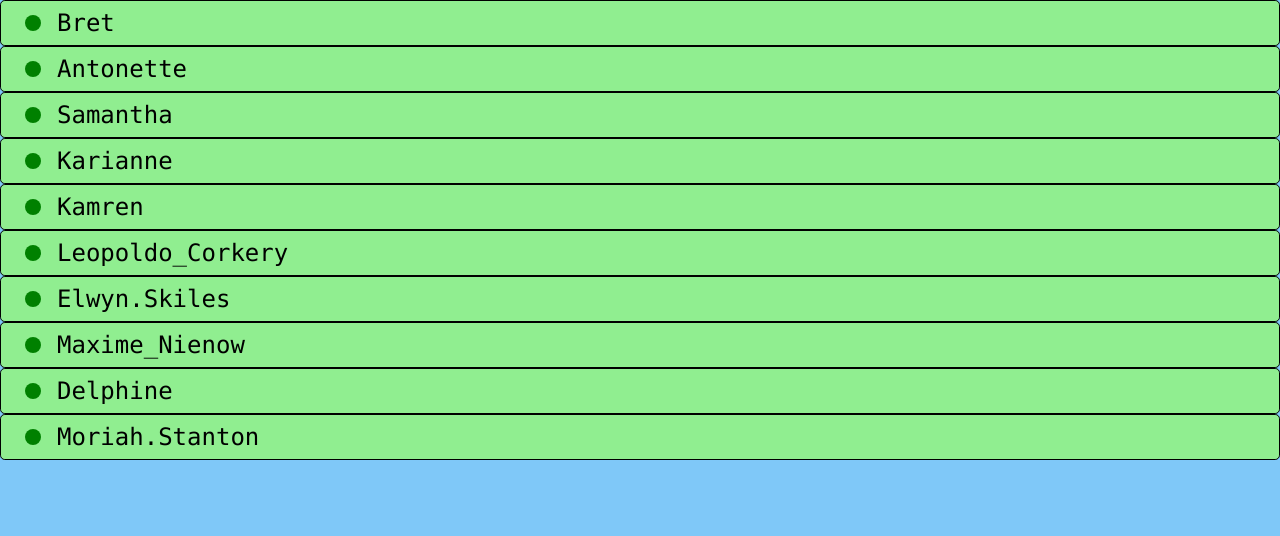
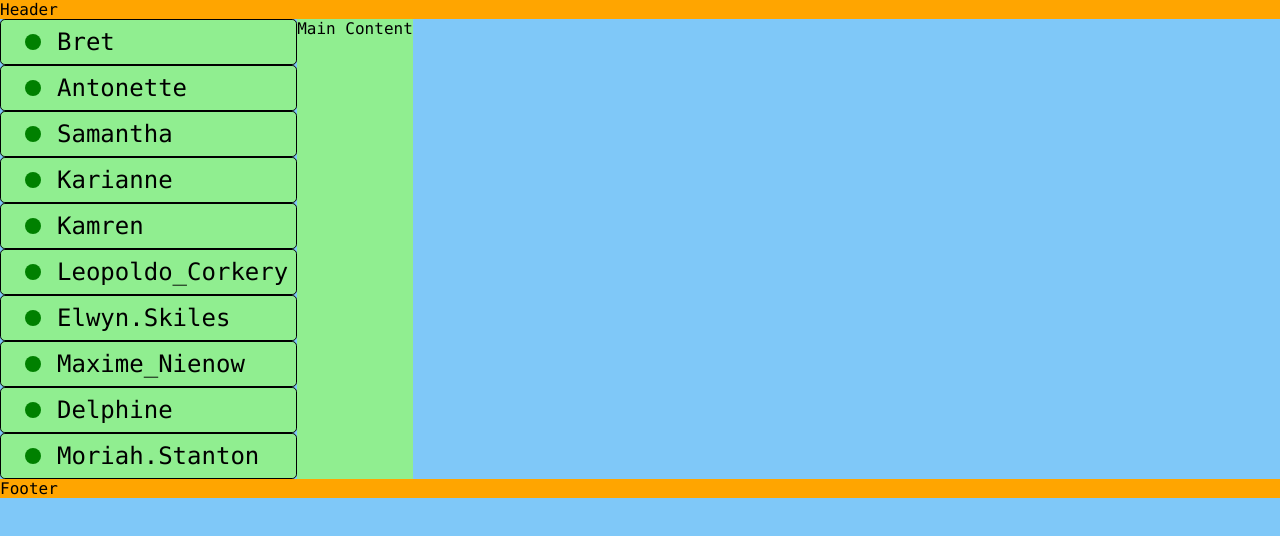
Before and after one commit to mikerobards/flexbox-fetch, a plain HTML site: page Online-Users/index.html in a window 1280 px wide. Drawn offline with Linux system fonts and the light colour scheme.

Commit message:
my solution

```diff
--- a/Online-Users/index.css
+++ b/Online-Users/index.css
@@ -2,10 +2,37 @@ html, body {
     margin: 0;
     padding: 0;
     background-color: #7fc8f8;
+    display: flex;
+    flex-direction: column;
 }
 
 * {
     font-family: "Lucida Console", Monaco, monospace;
+}
+
+/* .container {
+    display: flex;
+    flex-direction: column;
+} */
+
+header {
+    height: 10%;
+    background-color: orange;
+}
+
+footer {
+    height: 10%;
+    background-color: orange;
+}
+
+main {
+    background-color: lightgreen;
+    width: auto;
+}
+
+.users-container {
+    display: flex;
+
 }
 
 .my-online-users {
--- a/Online-Users/index.html
+++ b/Online-Users/index.html
@@ -1,13 +1,21 @@
 <!DOCTYPE html>
 <html lang="en">
-<head>
-    <meta charset="UTF-8">
-    <meta http-equiv="X-UA-Compatible" content="IE=edge">
-    <meta name="viewport" content="width=device-width, initial-scale=1.0">
-    <link rel="stylesheet" href="index.css">
+  <head>
+    <meta charset="UTF-8" />
+    <meta http-equiv="X-UA-Compatible" content="IE=edge" />
+    <meta name="viewport" content="width=device-width, initial-scale=1.0" />
+    <link rel="stylesheet" href="index.css" />
     <title>Online Users</title>
-</head>
-<body>
+  </head>
+  <body>
+    <!-- <div class="container"> -->
+      <header>Header</header>
+      <div class="users-container">
+        <div id="users"></div>
+        <main>Main Content</main>
+      </div>
+      <footer>Footer</footer>
+    <!-- </div> -->
     <script src="index.js"></script>
-</body>
+  </body>
 </html>
--- a/Online-Users/index.js
+++ b/Online-Users/index.js
@@ -9,6 +9,8 @@
         -Both should be vertically and horizontally centered
         -The component should only be wide enough to Fit its Content (and some padding)
 */
+
+const usersDiv = document.getElementById('users')
 
 async function getUsers() {
     let res = await fetch('users.json')
@@ -29,7 +31,7 @@ getUsers().then(users => {
     let sampleUser = users[0]
     let userDiv = getUserDiv(sampleUser)
 
-    document.body.innerHTML = `<div class="my-online-users">
+    usersDiv.innerHTML = `<div class="my-online-users">
         ${users.map(user => getUserDiv(user)).join('')}
     </div>`
 })
```
